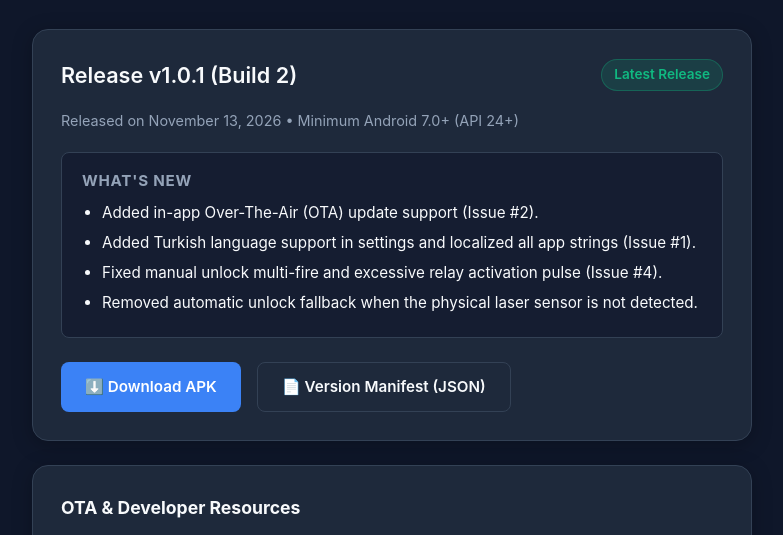
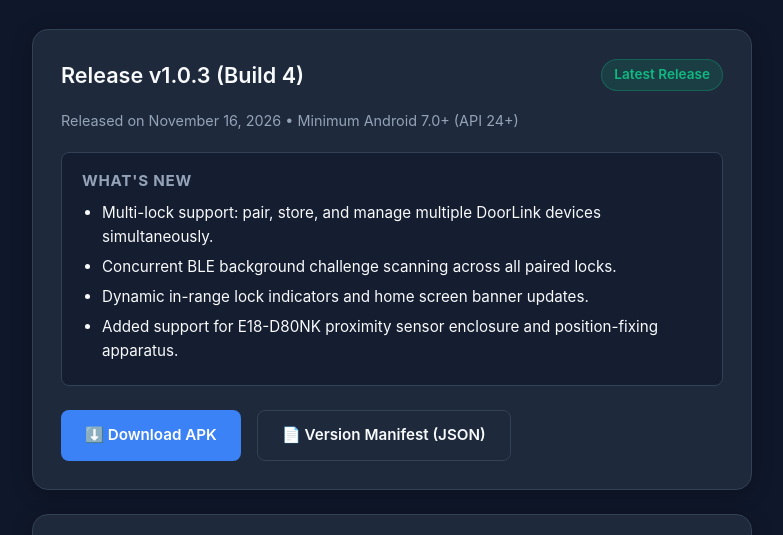
Before and after one commit to olgunx/public, a plain HTML site: page index.html in a window 1280 px wide. Shown: the part 201-736 px from the top of the page, without its empty margins (248-1031 px from the left). Drawn offline with Linux system fonts and the light colour scheme.

Commit message:
Publish DoorLink v1.0.3 (Build 4) OTA release with multi-lock support

```diff
--- a/index.html
+++ b/index.html
@@ -191,23 +191,23 @@
 
     <div class="card">
       <div class="card-header">
-        <div class="version-title">Release v1.0.1 (Build 2)</div>
+        <div class="version-title">Release v1.0.3 (Build 4)</div>
         <span class="badge">Latest Release</span>
       </div>
-      <div class="meta">Released on November 13, 2026 • Minimum Android 7.0+ (API 24+)</div>
+      <div class="meta">Released on November 16, 2026 • Minimum Android 7.0+ (API 24+)</div>
 
       <div class="changelog-box">
         <h3>What's New</h3>
         <ul>
-          <li>Added in-app Over-The-Air (OTA) update support (Issue #2).</li>
-          <li>Added Turkish language support in settings and localized all app strings (Issue #1).</li>
-          <li>Fixed manual unlock multi-fire and excessive relay activation pulse (Issue #4).</li>
-          <li>Removed automatic unlock fallback when the physical laser sensor is not detected.</li>
+          <li>Multi-lock support: pair, store, and manage multiple DoorLink devices simultaneously.</li>
+          <li>Concurrent BLE background challenge scanning across all paired locks.</li>
+          <li>Dynamic in-range lock indicators and home screen banner updates.</li>
+          <li>Added support for E18-D80NK proximity sensor enclosure and position-fixing apparatus.</li>
         </ul>
       </div>
 
       <div class="actions">
-        <a class="btn btn-primary" href="https://github.com/olgunx/doorlink/releases/latest/download/app-release.apk" download>
+        <a class="btn btn-primary" href="doorlink-release.apk" download>
           ⬇️ Download APK
         </a>
         <a class="btn btn-secondary" href="app_version.json" target="_blank">
```
Also changed, not shown: app_version.json (+5 -5 lines), 1 other file.
